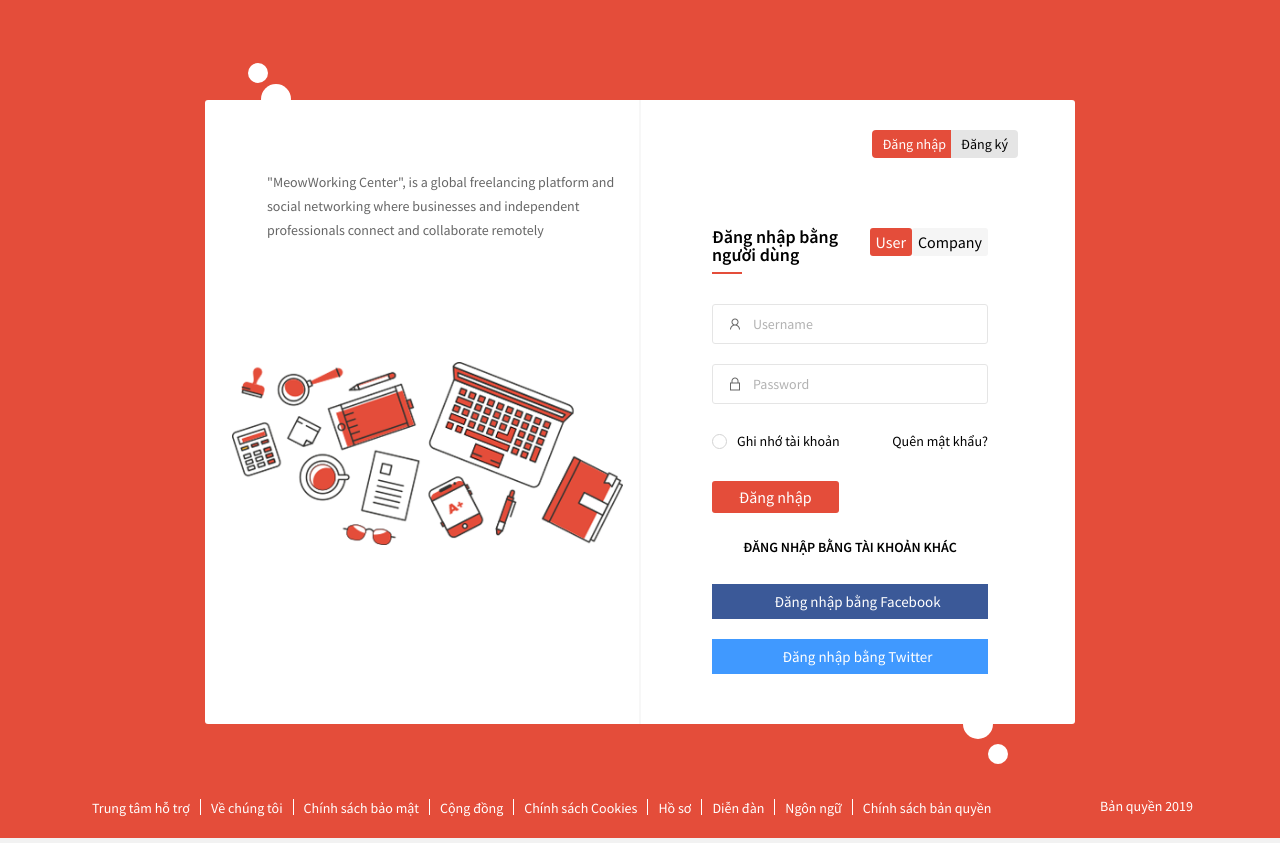
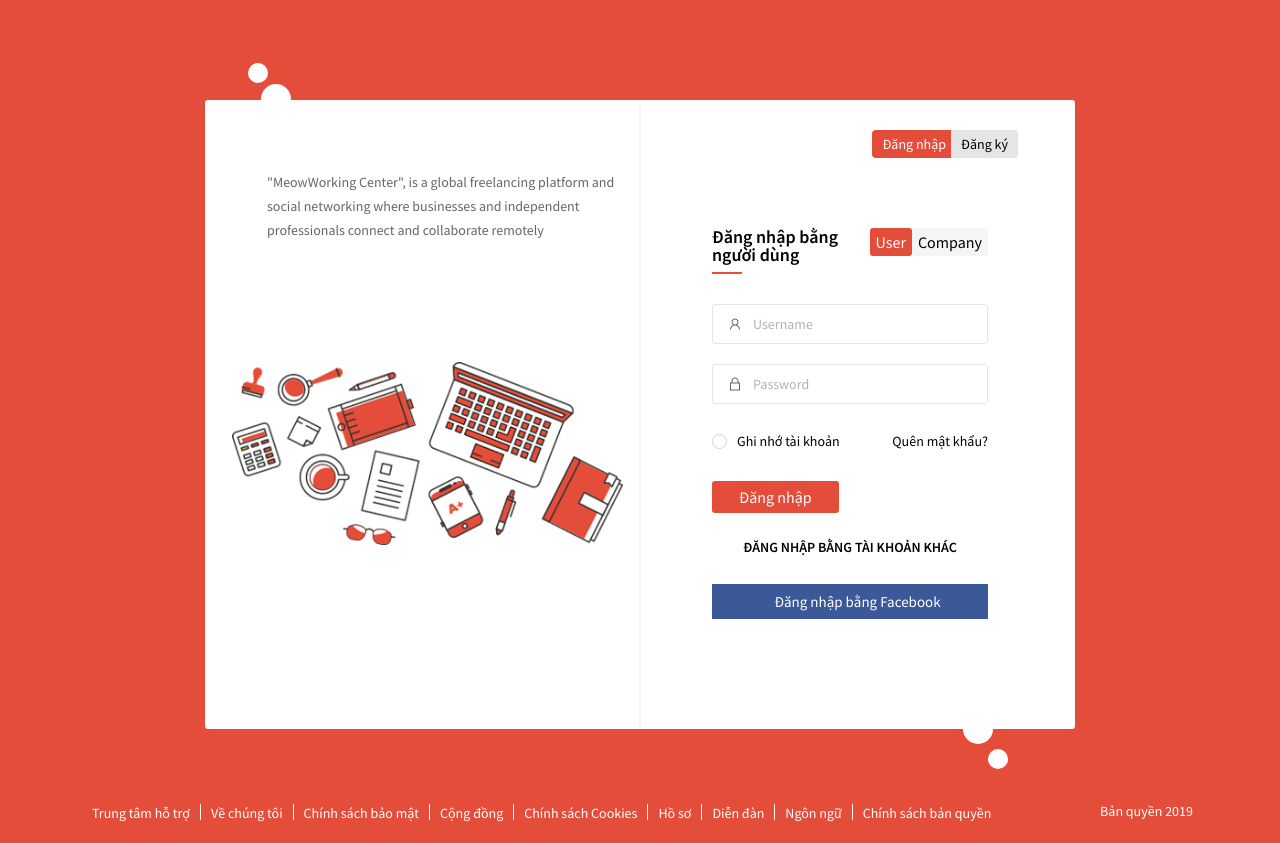
Before and after one commit to thuan-NM/My-Blog-Frontend, a React (Create React App) app: page /auth in a window 1280 px wide. Built offline with nearby package versions, Linux system fonts and the light colour scheme.

Commit message:
update OAuth

```diff
--- a/package.json
+++ b/package.json
@@ -4,6 +4,7 @@
   "private": true,
   "dependencies": {
     "@fortawesome/fontawesome-svg-core": "^6.5.1",
+    "@react-oauth/google": "^0.12.1",
     "@testing-library/jest-dom": "^5.17.0",
     "@testing-library/react": "^13.4.0",
     "@testing-library/user-event": "^13.5.0",
@@ -18,14 +19,17 @@
     "cors": "^2.8.5",
     "dayjs": "^1.11.10",
     "font-awesome": "^4.7.0",
+    "gapi-script": "^1.2.0",
+    "i": "^0.3.7",
     "jwt-decode": "^4.0.0",
     "line-awesome": "^1.3.0",
+    "npm": "^10.8.2",
     "react": "^18.2.0",
     "react-bootstrap": "^2.9.2",
     "react-dom": "^18.2.0",
     "react-query": "^3.39.3",
     "react-router-dom": "^6.21.0",
-    "react-scripts": "5.0.1",
+    "react-scripts": "^5.0.1",
     "react-slick": "^0.30.2",
     "react-spring": "^9.7.3",
     "react-transition-group": "^4.4.5",
--- a/src/components/Education/index.js
+++ b/src/components/Education/index.js
@@ -54,7 +54,7 @@
                             </>
                         )}
                     </h4>
-                    <span>{education.from} - {education.to}</span>
+                    <span>{education.from.split('T')[0]} {"=>"} {education.to.split('T')[0]}</span>
                     <p>{education.description}</p>
                 </div>
             ))}
--- a/src/components/EducationEdit/index.js
+++ b/src/components/EducationEdit/index.js
@@ -4,12 +4,12 @@
 import { Link, useNavigate } from "react-router-dom";
 import educationServices from "../../services/education.services";
 
-const EducationEdit = ({user,isEduEditOpen,setIsEduEditOpen,selectedEducation}) => {
-    const [school,setSchool] = useState("");
-    const [from,setFrom] = useState(null);
-    const [to,setTo] = useState(null);
-    const [degree,setDegree] = useState("");
-    const [description,setDescription] =useState("");
+const EducationEdit = ({ user, isEduEditOpen, setIsEduEditOpen, selectedEducation }) => {
+    const [school, setSchool] = useState("");
+    const [from, setFrom] = useState(null);
+    const [to, setTo] = useState(null);
+    const [degree, setDegree] = useState("");
+    const [description, setDescription] = useState("");
     const navigate = useNavigate();
 
     const handleModal = (e) => {
@@ -22,14 +22,14 @@
             e.preventDefault();
             const newEdu = {
                 school: school,
-                from:from,
-                to:to,
-                degree:degree,
-                description:description,
+                from: from,
+                to: to,
+                degree: degree,
+                description: description,
                 // lay user -> author
                 user: user,
             };
-            const res = await educationServices.updateEducationWithId(newEdu,selectedEducation._id)
+            const res = await educationServices.updateEducationWithId(newEdu, selectedEducation._id)
             message.success(res.message);
             if (res.status === 401) {
                 navigate('/auth');
@@ -53,25 +53,25 @@
             <div className="overview-edit">
                 <h3>Học vấn</h3>
                 <form>
-					<input type="text" placeholder="School / University" onChange={(e)=>{setSchool(e.target.value)}}/>
+                    <input type="text" placeholder="School / University" onChange={(e) => { setSchool(e.target.value) }} />
                     <div className="datepicky">
                         <div className="row mb-4">
                             <div className="col-lg-6 no-left-pd">
                                 <div className="datefm">
-                                    <DatePicker onChange={(date) => setFrom(date ? date.format('MM/YYYY') : null)} />
+                                    <DatePicker onChange={(date) => setFrom(date)} />
                                 </div>
                             </div>
                             <div className="col-lg-6 no-righ-pd">
                                 <div className="datefm">
-                                    <DatePicker onChange={(date) => setTo(date ? date.format('MM/YYYY') : null)} />
+                                    <DatePicker onChange={(date) => setTo(date)} />
                                 </div>
                             </div>
                         </div>
                     </div>
-					<input type="text" placeholder="Degree" onChange={(e)=>{setDegree(e.target.value)}}/>
-					<textarea placeholder="Description" onChange={(e)=>{setDescription(e.target.value)}}></textarea>
+                    <input type="text" placeholder="Degree" onChange={(e) => { setDegree(e.target.value) }} />
+                    <textarea placeholder="Description" onChange={(e) => { setDescription(e.target.value) }}></textarea>
                     <button className="save" onClick={handleEdit}>Lưu</button>
-					<button className="cancel"onClick={handleModal}>Hủy bỏ</button>
+                    <button className="cancel" onClick={handleModal}>Hủy bỏ</button>
                 </form>
                 <Link className="close-box" onClick={handleModal}><i className="la la-close"></i></Link>
             </div>
--- a/src/components/EducationModal/index.js
+++ b/src/components/EducationModal/index.js
@@ -86,12 +86,12 @@
 						<div className="row mb-4">
 							<div className="col-lg-6 no-left-pd">
 								<div className="datefm">
-                                    <DatePicker onChange={(date) => setFrom(date ? date.format('MM/YYYY') : null)} />
+                                    <DatePicker onChange={(date) => setFrom(date)} />
 								</div>
 							</div>
 							<div className="col-lg-6 no-righ-pd">
 								<div className="datefm">
-                                    <DatePicker onChange={(date) => setTo(date ? date.format('MM/YYYY') : null)} />
+                                    <DatePicker onChange={(date) => setTo(date)} />
 								</div>
 							</div>
 						</div>
--- /dev/null
+++ b/src/components/GoogleLogin/index.js
@@ -0,0 +1,31 @@
+import React from 'react';
+import { GoogleOAuthProvider, GoogleLogin } from '@react-oauth/google';
+import {jwtDecode} from 'jwt-decode';
+
+const clientId = '216765626838-4hlcbvu5uqmnvar12i82v5oueltfb0f1.apps.googleusercontent.com'; // Thay thế bằng Google Client ID của bạn
+
+const GoogleLoginButton = () => {
+    const handleLoginSuccess = (credentialResponse) => {
+        const decodedToken = jwtDecode(credentialResponse.credential);
+        console.log('Login Success:', decodedToken);
+        // Bạn có thể sử dụng thông tin người dùng từ decodedToken
+    };
+
+    const handleLoginError = () => {
+        console.error('Login Error');
+    };
+
+    return (
+        <GoogleOAuthProvider clientId={clientId}>
+            <div>
+                <GoogleLogin
+                    onSuccess={handleLoginSuccess}
+                    onError={handleLoginError}
+                    prompt="select_account" // Luôn hiển thị tùy chọn đăng nhập
+                />
+            </div>
+        </GoogleOAuthProvider>
+    );
+};
+
+export default GoogleLoginButton;
--- a/src/components/Signin/index.js
+++ b/src/components/Signin/index.js
@@ -4,6 +4,7 @@
 import { message } from "antd"
 import AuthServices from "../../services/auth.services"
 import CompanyAuthServices from "../../services/companyAuth.services";
+import GoogleLoginComponent from "../GoogleLogin";
 
 const SignIn = () => {
 	const navigate = useNavigate();
@@ -147,7 +148,7 @@
 				<h4>Đăng nhập bằng tài khoản khác</h4>
 				<ul>
 					<li><a href="#" title="" className="fb"><i className="fa fa-facebook"></i>Đăng nhập bằng Facebook</a></li>
-					<li><a href="#" title="" className="tw"><i className="fa fa-twitter"></i>Đăng nhập bằng Twitter</a></li>
+					<li><GoogleLoginComponent/></li>
 				</ul>
 			</div>
 		</div>
```
Also changed, not shown: src/App.js (+6 -5 lines), 1 other file (tests, documents, lock files or other folders). Lines whose indentation alone changed are shown as unchanged.
